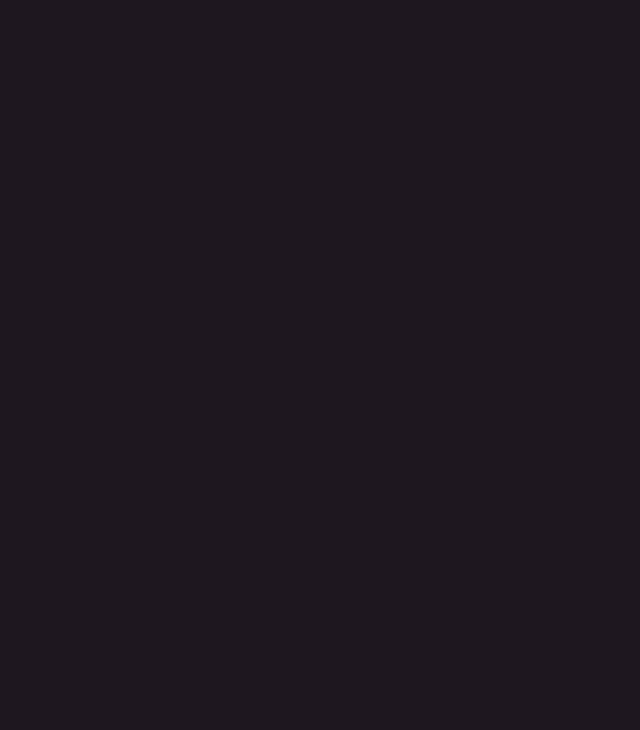
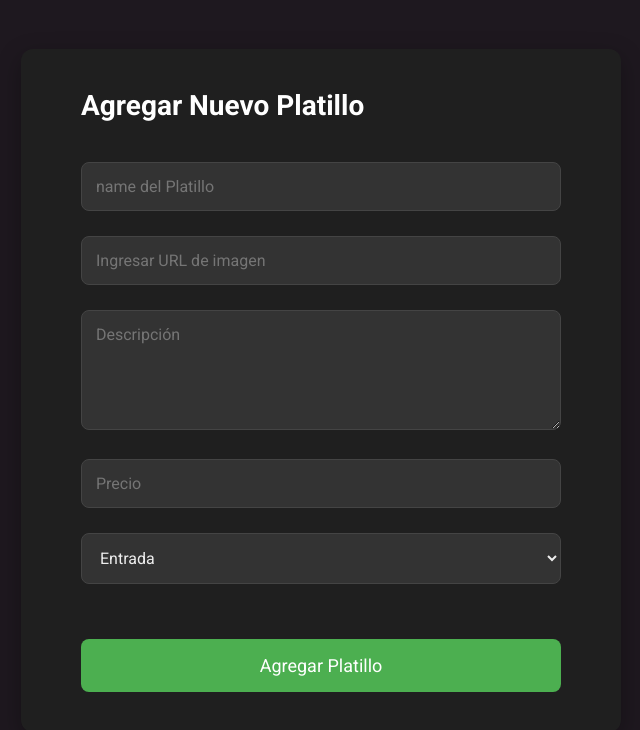
Before and after one commit to cabritapiupiu/App-Restaurante-con-React-y-BD-, a React (Vite) app in the folder Chaza/restaurante/: page /AddPlato in a window 1280 px wide. Before the commit this address had no page. Shown: the top 730 px of the page, without its empty margins (319-959 px from the left). Built offline with nearby package versions, Linux system fonts and the light colour scheme; sample sign-in values are in the browser's storage.

Commit message:
feat #012

```diff
--- a/Chaza/restaurante/package.json
+++ b/Chaza/restaurante/package.json
@@ -11,7 +11,7 @@
   },
   "dependencies": {
     "@fortawesome/free-brands-svg-icons": "^6.6.0",
-    "@fortawesome/free-solid-svg-icons": "^6.6.0",
+    "@fortawesome/free-solid-svg-icons": "^6.7.0",
     "@fortawesome/react-fontawesome": "^0.2.2",
     "axios": "^1.7.7",
     "react": "^18.3.1",
--- a/Chaza/restaurante/src/components/CarritoItem.jsx
+++ b/Chaza/restaurante/src/components/CarritoItem.jsx
@@ -8,7 +8,7 @@ const convertirPrecio = (precioString) => {
 };
 
 export default function CarritoItem({ nombre, imagen, precio, cantidad, onClick }) {
-    const precioNumerico = convertirPrecio(precio);
+    const precioNumerico = precio;
     const total = precioNumerico * cantidad;
 
     return (
--- a/Chaza/restaurante/src/components/MenuPlato.jsx
+++ b/Chaza/restaurante/src/components/MenuPlato.jsx
@@ -1,4 +1,3 @@
-// src/MenuPlato.jsx
 import React, { useState, useEffect } from 'react';
 import { useNavigate } from 'react-router-dom';
 import Plato from './Plato';
@@ -9,6 +8,9 @@ export default function MenuPlato() {
     const [platos, setPlatos] = useState([]);
     const [loading, setLoading] = useState(true);
     const [error, setError] = useState(null);
+
+    // Obtener el usuario desde localStorage
+    const user = JSON.parse(localStorage.getItem('user'));
 
     useEffect(() => {
         const fetchPlatos = async () => {
@@ -30,6 +32,7 @@ export default function MenuPlato() {
 
         fetchPlatos();
     }, []);
+
     if (loading) {
         return <div>Cargando platos...</div>;
     }
@@ -42,12 +45,18 @@ export default function MenuPlato() {
         return <div>No hay platos disponibles.</div>;
     }
 
+    // Función para manejar el clic en un plato y navegar a su detalle
     const handlePlatoClick = (id) => {
         navigate(`/Detalles/${id}`);
     };
 
     return (
         <div className="menu-plato">
+            {user && user.role === 'Administrador' && (
+                <a className='add_plato' href='AddPlato'>+</a>
+            )}
+
+            {/* Mostrar los platos */}
             {platos.map((plato) => (
                 <Plato
                     key={plato.id_menu}
--- a/Chaza/restaurante/src/components/Plato.jsx
+++ b/Chaza/restaurante/src/components/Plato.jsx
@@ -21,15 +21,7 @@ export default function Plato({
 
             <h3 className="titulo">{nombre}</h3>
 
-            {showTiempo && token && (
-                <h3>TIEMPO DE TARDANZA: {token}</h3>
-            )}
-
-            <h3>{precio}</h3>
-
-            {showDescripcion && (
-                <p></p>
-            )}
+            <h3>${precio}</h3>
         </button>
     );
 }
--- a/Chaza/restaurante/src/main.jsx
+++ b/Chaza/restaurante/src/main.jsx
@@ -11,6 +11,8 @@ import Detalles from './pages/Detalles.jsx';
 import Menu from './pages/Menu.jsx';
 import Perfil from './pages/Perfil.jsx';
 import Carrito from './pages/Carrito.jsx';
+import AddPlato from './pages/AddPlato.jsx';
+
 
 import ProtectedRoute from './components/ProtectedRoute';  // Importamos ProtectedRoute
 
@@ -50,6 +52,16 @@ ReactDOM.createRoot(document.getElementById('root')).render(
             </ProtectedRoute>
           }
         />
+
+        <Route
+          path="/AddPlato"
+          element={
+            <ProtectedRoute restricted={false}>
+              <AddPlato />
+            </ProtectedRoute>
+          }
+        />
+
         <Route path="/Login" element={<Login />} />
 
         <Route path="/Detalles/:id" element={<Detalles />} />
--- /dev/null
+++ b/Chaza/restaurante/src/pages/AddPlato.jsx
@@ -0,0 +1,146 @@
+import React, { useState } from 'react';
+import '../styles/AddPlato.css';
+
+const AddPlato = () => {
+  // Estados para cada campo del formulario
+  const [categoria, setCategoria] = useState('entrada');
+  const [name, setName] = useState('');
+  const [descripcion, setDescripcion] = useState('');
+  const [precio, setPrecio] = useState('');
+  const [imagen, setImagen] = useState('');
+
+  // Estados para manejar el proceso de carga y errores
+  const [loading, setLoading] = useState(false);
+  const [error, setError] = useState(null);
+
+  // Manejar el envío del formulario
+  const handleSubmit = async (e) => {
+  e.preventDefault();
+
+  // Verificar que name es una cadena y no es vacío
+  if (typeof name !== 'string' || !name.trim()) {
+    setError("El name del platillo es requerido.");
+    return;
+  }
+
+  // Crear el objeto del nuevo platillo
+  const nuevoPlatillo = {
+    categoria,
+    name,
+    descripcion,
+    precio: parseFloat(precio),
+    imagen,
+  };
+
+  console.log(nuevoPlatillo)
+
+  setLoading(true);
+  setError(null);
+
+  try {
+    const response = await fetch('http://localhost:3000/menu', {
+      method: 'POST',
+      headers: {
+        'Content-Type': 'application/json',
+      },
+      body: JSON.stringify(nuevoPlatillo),
+    });
+
+    const result = await response.json();
+
+    if (!response.ok) {
+      setError(result.message || 'Hubo un problema al agregar el platillo');
+    } else {
+      console.log('Platillo agregado exitosamente:', result);
+      alert('Platillo agregado exitosamente');
+      setCategoria('entrada');
+      setName('');
+      setDescripcion('');
+      setPrecio('');
+      setImagen('');
+    }
+  } catch (err) {
+    setError('Error de conexión. Por favor, intenta más tarde.');
+    console.error(err);
+  } finally {
+    setLoading(false);
+  }
+};
+
+
+  return (
+    <div className='container__Add_plato'>
+      <div className='addPlato'>
+        <h1>Agregar Nuevo Platillo</h1>
+        <form onSubmit={handleSubmit}>
+          <div>
+            <input
+              type="text"
+              id="name"
+              value={name}
+              onChange={(e) => setName(e.target.value)}
+              required
+              placeholder='name del Platillo'
+            />
+          </div>
+
+          <div>
+            <input
+              type="text"
+              id="imagen"
+              value={imagen}
+              onChange={(e) => setImagen(e.target.value)}
+              required
+              placeholder='Ingresar URL de imagen'
+            />
+          </div>
+
+          <div>
+            <textarea
+              id="descripcion"
+              value={descripcion}
+              onChange={(e) => setDescripcion(e.target.value)}
+              rows="4"
+              required
+              placeholder='Descripción'
+            />
+          </div>
+
+          <div>
+            <input
+              type="number"
+              id="precio"
+              value={precio}
+              onChange={(e) => setPrecio(e.target.value)}
+              min="0"
+              step="0.01"
+              required
+              placeholder='Precio'
+            />
+          </div>
+
+          <div>
+            <select
+              id="categoria"
+              value={categoria}
+              onChange={(e) => setCategoria(e.target.value)}
+              required
+            >
+              <option value="entrada">Entrada</option>
+              <option value="plato_principal">Plato Principal</option>
+              <option value="postre">Postre</option>
+              <option value="bebida">Bebida</option>
+            </select>
+          </div>
+
+          {error && <div className="error-message">{error}</div>}
+          <button type="submit" disabled={loading}>
+            {loading ? "Cargando..." : "Agregar Platillo"}
+          </button>
+        </form>
+      </div>
+    </div>
+  );
+};
+
+export default AddPlato;
--- a/Chaza/restaurante/src/pages/Detalles.jsx
+++ b/Chaza/restaurante/src/pages/Detalles.jsx
@@ -117,7 +117,7 @@ export default function Detalles() {
                 </div>
                 <div className="container-tittle">
                     <h1>{plato.name}</h1>
-                    <p className='precio'>{plato.precio}$</p>
+                    <p className='precio'>{plato.precio}</p>
                 </div>
                 <div className="container-details">
                     <p>Disfruta del crujido perfecto con este delicioso platillo, que ha sido cuidadosamente frito hasta alcanzar una textura dorada y uniforme que te invita a probarlo. Cada pieza tiene una capa exterior crocante que, al morderla, revela un interior tierno y jugoso, creando una experiencia contrastante que es irresistible al paladar. La combinación de lo crujiente por fuera y lo suave por dentro hace que cada bocado sea una explosión de sabor y textura, una verdadera delicia en cada instante.</p>
--- /dev/null
+++ b/Chaza/restaurante/src/styles/AddPLato.css
@@ -0,0 +1,124 @@
+
+  .container__Add_plato{
+    min-height: 100vh;
+    width: 100%;
+    display: flex;
+    justify-content: center;
+    align-items: center;
+  }
+
+  h1 {
+    font-size: 28px;
+    color: #fff;
+    margin-bottom: 40px;
+    font-weight: 600;
+  }
+
+  /* Contenedor principal del formulario */
+  .addPlato {
+    background-color: #1f1f1f;
+    padding: 40px 60px;
+    border-radius: 12px;
+    box-shadow: 0 8px 24px rgba(0, 0, 0, 0.3);
+    width: 100%;
+    max-width: 600px;
+    transition: transform 0.3s ease-in-out;
+  }
+
+  /* Efecto de elevación al pasar el mouse sobre el formulario */
+  .addPlato:hover {
+    transform: translateY(-10px);
+  }
+
+  /* Formulario */
+  form {
+    display: flex;
+    flex-direction: column;
+    gap: 25px;
+  }
+
+  /* Estilos de las etiquetas */
+  label {
+    font-size: 16px;
+    color: #bbb;
+    margin-bottom: 8px;
+    font-weight: 500;
+    letter-spacing: 0.5px;
+    text-align: left;
+  }
+
+  /* Estilo de los campos de entrada */
+  input[type="text"],
+  input[type="number"],
+  textarea,
+  select {
+    padding: 14px;
+    background-color: #333;
+    border: 1px solid #444;
+    border-radius: 8px;
+    font-size: 16px;
+    color: #eee;
+    outline: none;
+    transition: all 0.3s ease;
+    width: 100%;
+    box-sizing: border-box;
+  }
+
+  /* Estilos cuando el campo tiene el foco */
+  input[type="text"]:focus,
+  input[type="number"]:focus,
+  textarea:focus,
+  select:focus {
+    border-color: #4CAF50; /* Verde para el foco */
+    box-shadow: 0 0 10px rgba(76, 175, 80, 0.7); /* Sombra verde */
+  }
+
+  /* Estilo para el área de texto */
+  textarea {
+    resize: vertical;
+    min-height: 120px;
+  }
+
+  /* Botón de envío */
+  button {
+    background-color: #4CAF50; /* Verde brillante */
+    color: #fff;
+    font-size: 18px;
+    font-weight: 500;
+    padding: 16px;
+    border: none;
+    border-radius: 8px;
+    cursor: pointer;
+    transition: background-color 0.3s ease, transform 0.3s ease;
+    margin-top: 30px;
+  }
+
+  button:hover {
+    background-color: #45a049; /* Oscuro al pasar el ratón */
+    transform: translateY(-3px); /* Efecto de "elevación" */
+  }
+
+  button:focus {
+    outline: none;
+  }
+
+  /* Estilo para select */
+  select {
+    background-color: #333;
+    border: 1px solid #444;
+    color: #eee;
+    padding: 14px;
+    border-radius: 8px;
+    font-size: 16px;
+    cursor: pointer;
+  }
+
+  /* Estilos para el contenedor de los campos */
+  div > div {
+    margin-bottom: 20px;
+  }
+
+  /* Transiciones suaves para los campos */
+  input[type="text"], input[type="number"], select, textarea {
+    transition: all 0.3s ease;
+  }
```
Also changed, not shown: Chaza/restaurante/src/styles/MenuPlato.css (+30 -6 lines), 2 other files (tests, documents, lock files or other folders).
